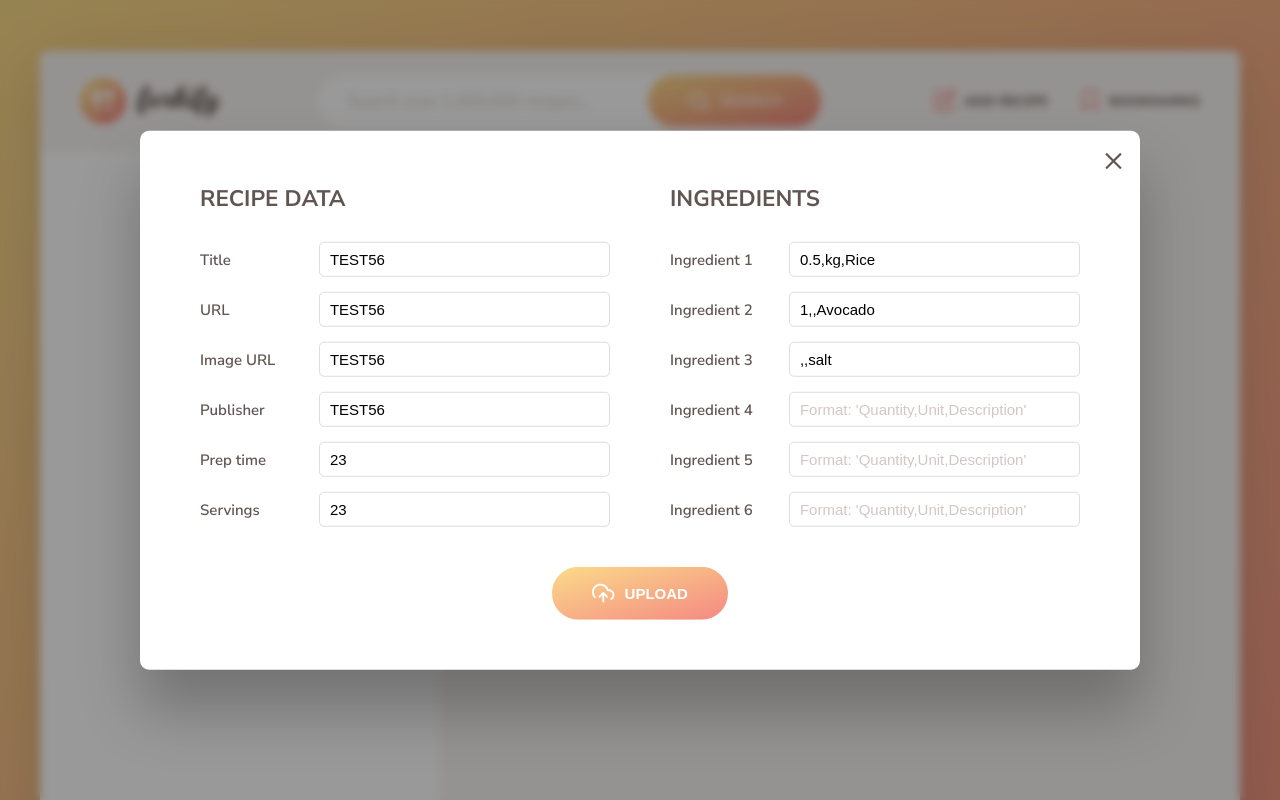
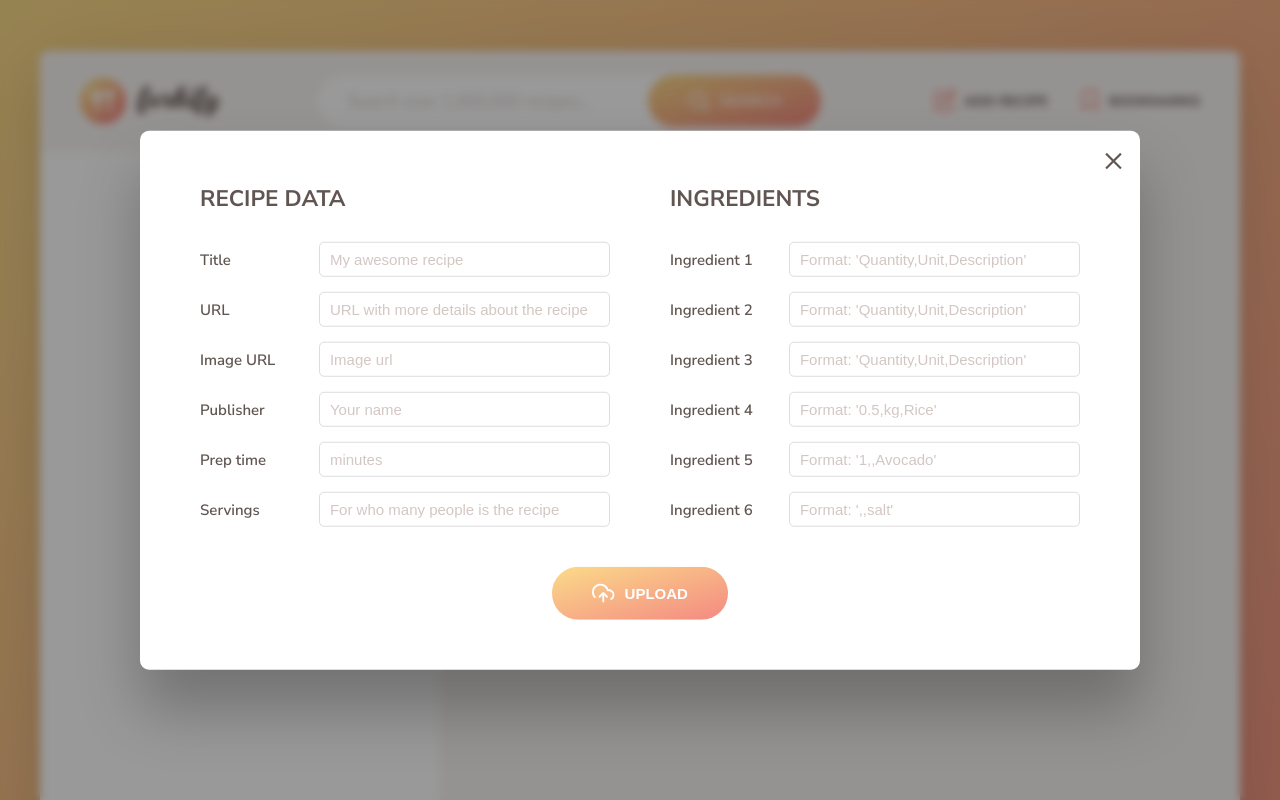
Before and after one commit to JorgeRodz/forkify-app, a website built with Parcel: page index.html in a window 1280 px wide. Both pictures are taken after a click on the button "ADD RECIPE". Shown: the top 800 px of the page. Built offline with nearby package versions, Linux system fonts and the light colour scheme.

Commit message:
Update the add recipe forms inputs placerholder

```diff
--- a/index.html
+++ b/index.html
@@ -258,24 +258,59 @@
         <div class="upload__column">
           <h3 class="upload__heading">Recipe data</h3>
           <label>Title</label>
-          <input value="TEST56" required name="title" type="text" />
+          <input
+            value=""
+            required
+            name="title"
+            type="text"
+            placeholder="My awesome recipe"
+          />
           <label>URL</label>
-          <input value="TEST56" required name="sourceUrl" type="text" />
+          <input
+            value=""
+            required
+            name="sourceUrl"
+            type="text"
+            placeholder="URL with more details about the recipe"
+          />
           <label>Image URL</label>
-          <input value="TEST56" required name="image" type="text" />
+          <input
+            value=""
+            required
+            name="image"
+            type="text"
+            placeholder="Image url"
+          />
           <label>Publisher</label>
-          <input value="TEST56" required name="publisher" type="text" />
+          <input
+            value=""
+            required
+            name="publisher"
+            type="text"
+            placeholder="Your name"
+          />
           <label>Prep time</label>
-          <input value="23" required name="cookingTime" type="number" />
+          <input
+            value=""
+            required
+            name="cookingTime"
+            type="number"
+            placeholder="minutes"
+          />
           <label>Servings</label>
-          <input value="23" required name="servings" type="number" />
+          <input
+            value=""
+            required
+            name="servings"
+            type="number"
+            placeholder="For who many people is the recipe"
+          />
         </div>
 
         <div class="upload__column">
           <h3 class="upload__heading">Ingredients</h3>
           <label>Ingredient 1</label>
           <input
-            value="0.5,kg,Rice"
             type="text"
             required
             name="ingredient-1"
@@ -283,14 +318,13 @@
           />
           <label>Ingredient 2</label>
           <input
-            value="1,,Avocado"
             type="text"
             name="ingredient-2"
             placeholder="Format: 'Quantity,Unit,Description'"
           />
           <label>Ingredient 3</label>
           <input
-            value=",,salt"
+            value=""
             type="text"
             name="ingredient-3"
             placeholder="Format: 'Quantity,Unit,Description'"
@@ -299,19 +333,19 @@
           <input
             type="text"
             name="ingredient-4"
-            placeholder="Format: 'Quantity,Unit,Description'"
+            placeholder="Format: '0.5,kg,Rice'"
           />
           <label>Ingredient 5</label>
           <input
             type="text"
             name="ingredient-5"
-            placeholder="Format: 'Quantity,Unit,Description'"
+            placeholder="Format: '1,,Avocado'"
           />
           <label>Ingredient 6</label>
           <input
             type="text"
             name="ingredient-6"
-            placeholder="Format: 'Quantity,Unit,Description'"
+            placeholder="Format: ',,salt'"
           />
         </div>
 
```
Also changed, not shown: 1 other file.
